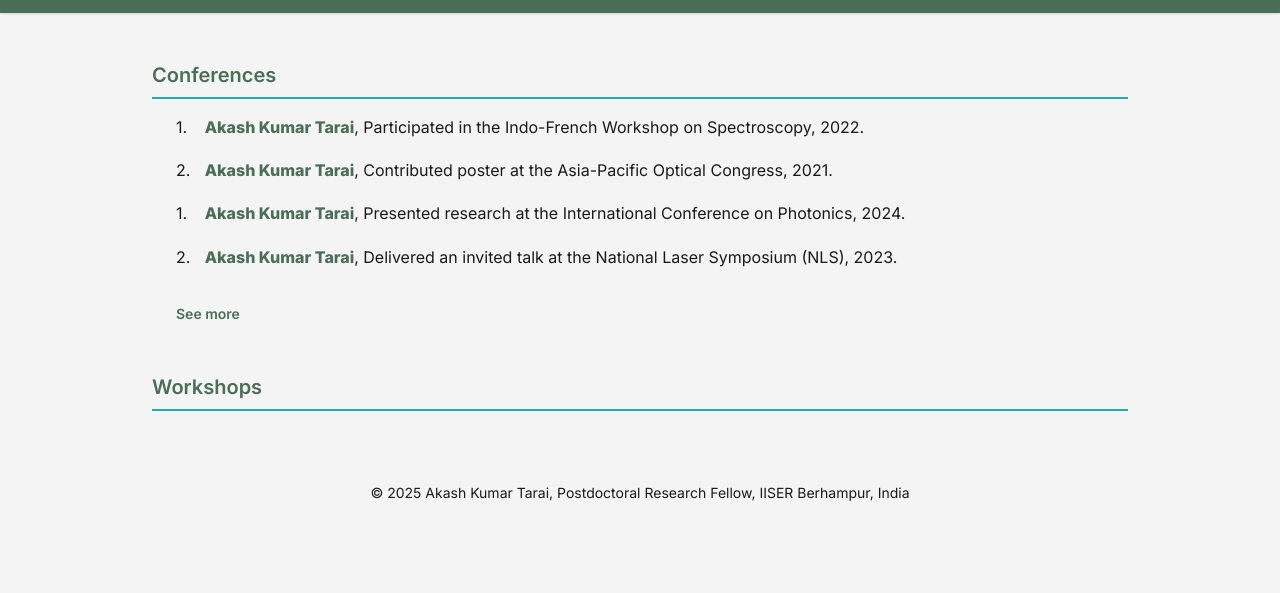
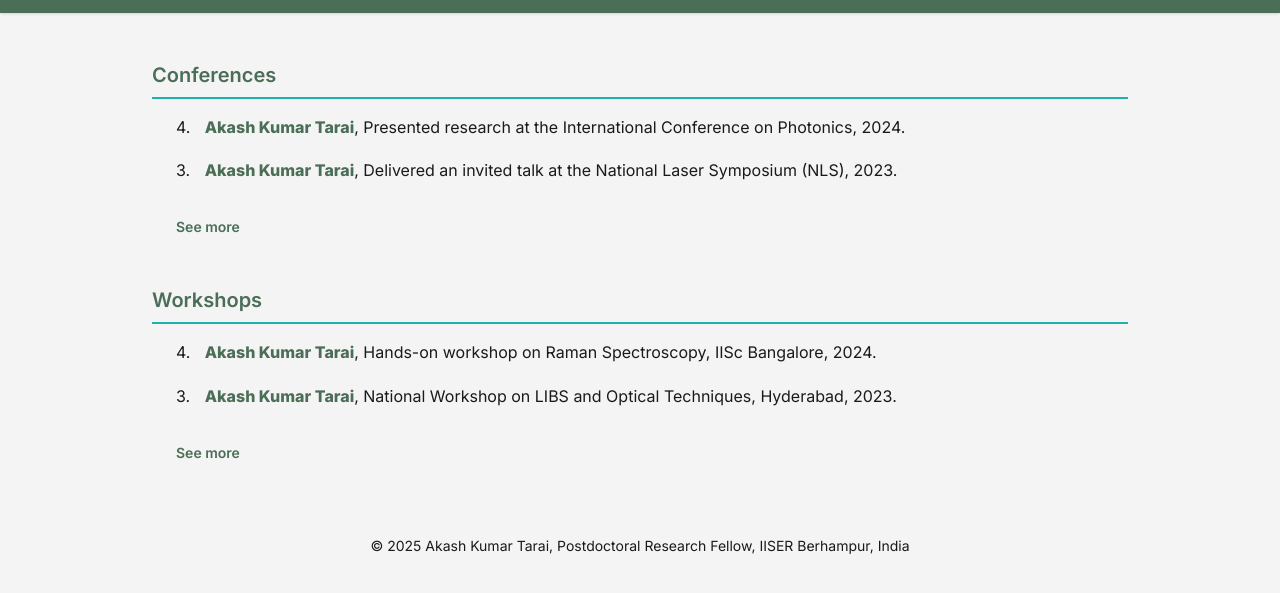
Before and after one commit to aktarai/aktarai.github.io, a plain HTML site: page conferences.html in a window 1280 px wide. Shown: the part 47-640 px from the top of the page. Drawn offline with nearby package versions, Linux system fonts and the light colour scheme.

Commit message:
Update conferences.html

```diff
--- a/conferences.html
+++ b/conferences.html
@@ -16,9 +16,9 @@
       font-weight: bold;
     }
     ol.custom-list {
-      counter-reset: item; /* Start the counter from 1 */
-      padding-left: 0rem; /* Set padding to 0rem for maximum left alignment */
       list-style: none;
+      padding-left: 0rem;
+      counter-reset: item;
     }
     ol.custom-list li {
       counter-increment: item;
@@ -30,16 +30,11 @@
       color: #1A1A1A;
     }
     ol.custom-list li::before {
-      content: counter(item) ".";
+      content: attr(data-number) ".";
       position: absolute;
       left: 0;
       top: 0;
       color: #1A1A1A;
-      font-weight: normal;
-    }
-    ol.custom-list.reverse {
-      display: flex;
-      flex-direction: column-reverse; /* Reverse the order of items */
     }
     .content-block {
       font-size: 1rem;
@@ -47,6 +42,9 @@
       padding-left: 1.5rem;
       padding-right: 1.5rem;
       text-align: justify;
+    }
+    .hidden-content {
+      display: none;
     }
   </style>
 </head>
@@ -79,15 +77,13 @@
         Conferences
       </h2>
       <div class="mt-4 content-block">
-        <ol class="custom-list" style="counter-reset: item 0;">
-          <li><span class="highlight">Akash Kumar Tarai</span>, Participated in the Indo-French Workshop on Spectroscopy, 2022.</li>
-          <li><span class="highlight">Akash Kumar Tarai</span>, Contributed poster at the Asia-Pacific Optical Congress, 2021.</li>
+        <ol class="custom-list" id="conference-list">
+          <li data-number="4"><span class="highlight">Akash Kumar Tarai</span>, Presented research at the International Conference on Photonics, 2024.</li>
+          <li data-number="3"><span class="highlight">Akash Kumar Tarai</span>, Delivered an invited talk at the National Laser Symposium (NLS), 2023.</li>
+          <li data-number="2" class="hidden-content"><span class="highlight">Akash Kumar Tarai</span>, Participated in the Indo-French Workshop on Spectroscopy, 2022.</li>
+          <li data-number="1" class="hidden-content"><span class="highlight">Akash Kumar Tarai</span>, Contributed poster at the Asia-Pacific Optical Congress, 2021.</li>
         </ol>
-        <ol class="custom-list hidden-content" id="more-conferences" style="counter-reset: item 0;">
-          <li><span class="highlight">Akash Kumar Tarai</span>, Presented research at the International Conference on Photonics, 2024.</li>
-          <li><span class="highlight">Akash Kumar Tarai</span>, Delivered an invited talk at the National Laser Symposium (NLS), 2023.</li>
-        </ol>
-        <button onclick="toggleMore('more-conferences', this)" class="mt-4 text-sm text-[#4B6E57] hover:text-[#20B2AA] font-semibold">See more</button>
+        <button onclick="toggleMore('conference-list', this)" class="mt-4 text-sm text-[#4B6E57] hover:text-[#20B2AA] font-semibold">See more</button>
       </div>
     </section>
 
@@ -96,20 +92,14 @@
       <h2 class="text-xl font-semibold text-[#4B6E57] border-b-2 border-[#20B2AA] pb-2">
         Workshops
       </h2>
-      <div class="mt-4 hidden content-block">
-        <ol class="custom-list reverse"> <!-- Added reverse class here -->
-          <li>
-            <a href="https://doi.org/10.1109/XXX.2024.1234567" target="_blank" class="hover:text-[#20B2AA]">
-              D. Sharma, <span class="highlight">Akash Kumar Tarai</span>, M. R. Naik, G. Manoj Kumar, "Title of the Peer-reviewed Publication", <i>Journal Name</i>, vol. 12, no. 3, pp. 123-130, 2024.
-            </a>
-          </li>
-          <li>
-            <a href="https://doi.org/10.1016/j.spectrochemica.2023.123456" target="_blank" class="hover:text-[#20B2AA]">
-              <span class="highlight">Akash Kumar Tarai</span>, S. V. Rao, "Advances in LIBS Techniques for Geological Applications", <i>Spectrochimica Acta Part B</i>, vol. 200, 2023.
-            </a>
-          </li>
+      <div class="mt-4 content-block">
+        <ol class="custom-list" id="workshop-list">
+          <li data-number="4"><span class="highlight">Akash Kumar Tarai</span>, Hands-on workshop on Raman Spectroscopy, IISc Bangalore, 2024.</li>
+          <li data-number="3"><span class="highlight">Akash Kumar Tarai</span>, National Workshop on LIBS and Optical Techniques, Hyderabad, 2023.</li>
+          <li data-number="2" class="hidden-content"><span class="highlight">Akash Kumar Tarai</span>, Online Workshop on Advanced Data Analysis in Spectroscopy, 2022.</li>
+          <li data-number="1" class="hidden-content"><span class="highlight">Akash Kumar Tarai</span>, Winter School on Photonics and Optical Instrumentation, 2021.</li>
         </ol>
-        <button onclick="toggleMore('more-workshops', this)" class="mt-4 text-sm text-[#4B6E57] hover:text-[#20B2AA] font-semibold">See more</button>
+        <button onclick="toggleMore('workshop-list', this)" class="mt-4 text-sm text-[#4B6E57] hover:text-[#20B2AA] font-semibold">See more</button>
       </div>
     </section>
 
@@ -122,15 +112,14 @@
 
   <!-- Script -->
   <script>
-    function toggleMore(id, btn) {
-      const section = document.getElementById(id);
-      if (section.style.display === 'none' || section.style.display === '') {
-        section.style.display = 'block';
-        btn.innerText = 'See less';
-      } else {
-        section.style.display = 'none';
-        btn.innerText = 'See more';
-      }
+    function toggleMore(listId, btn) {
+      const list = document.getElementById(listId);
+      const items = list.querySelectorAll('.hidden-content');
+      const isHidden = items[0].style.display === 'none' || items[0].style.display === '';
+      items.forEach(item => {
+        item.style.display = isHidden ? 'list-item' : 'none';
+      });
+      btn.innerText = isHidden ? 'See less' : 'See more';
     }
 
     const menuBtn = document.getElementById('menu-btn');
```
